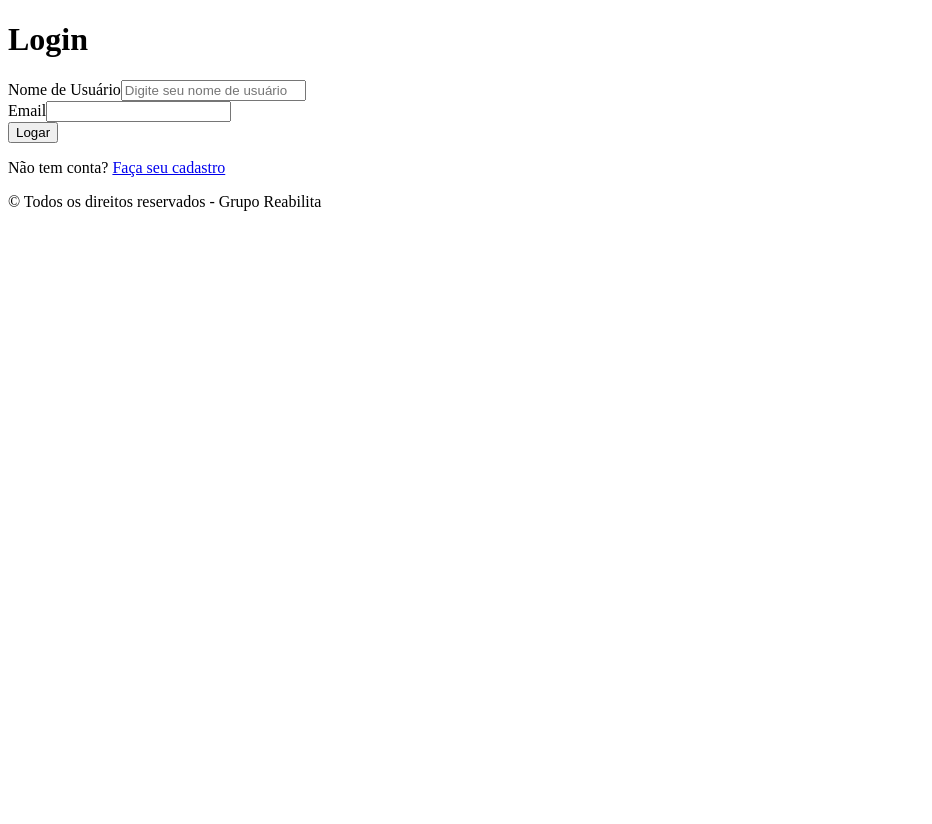
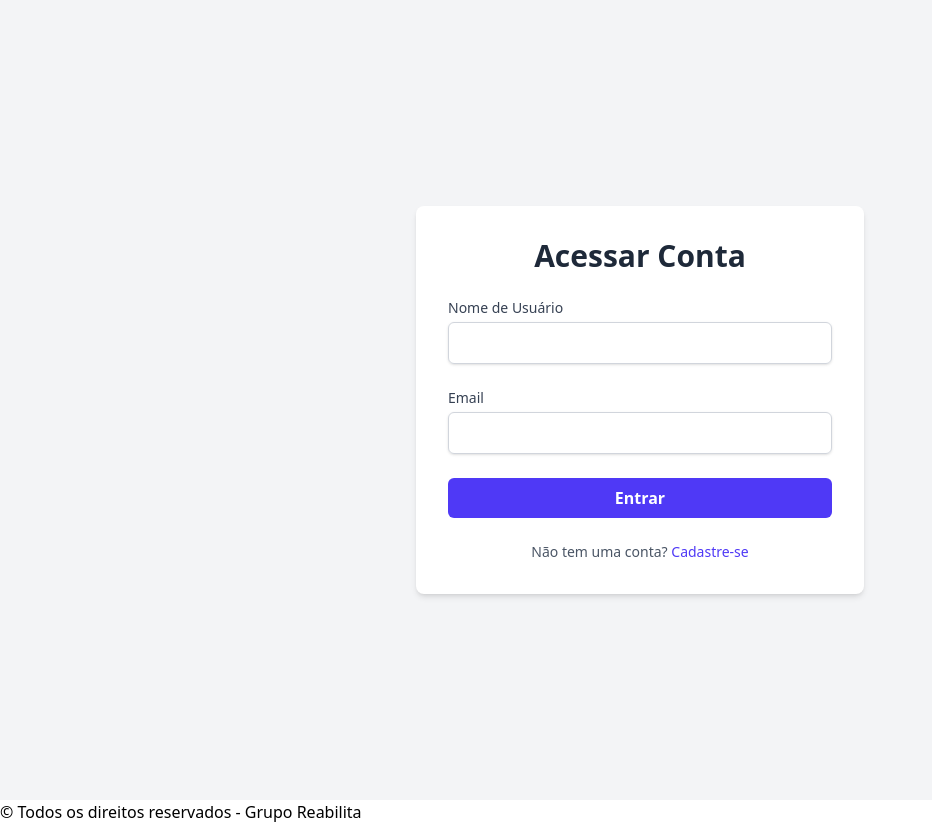
Before and after one commit to Ferreira2120/Access-Control-cp, a React app in the folder access-control-cp/: page / in a window 1280 px wide. Shown: the whole page, without its empty margins (0-932 px from the left). Before the commit the page ends 800 px from the top, so only its background shows below. Built offline with nearby package versions, Linux system fonts and the light colour scheme; the HTML template or start-up script is replaced by a standard one.

Commit message:
feat: finalizando pagina de login

```diff
--- /dev/null
+++ b/access-control-cp/src/global.css
@@ -0,0 +1,5 @@
+@import "tailwindcss";
+
+:root{
+    scroll-behavior: smooth;
+}
--- a/access-control-cp/src/main.tsx
+++ b/access-control-cp/src/main.tsx
@@ -1,6 +1,7 @@
 import { StrictMode } from 'react'
 import { createRoot } from 'react-dom/client'
 import App from './App.tsx'
+import "./global.css"
 
 import {createBrowserRouter, RouterProvider} from 'react-router-dom'
 import Login from './routes/Login/index.tsx'
--- a/access-control-cp/src/routes/Login/index.tsx
+++ b/access-control-cp/src/routes/Login/index.tsx
@@ -1,76 +1,117 @@
-import { useEffect } from 'react';
-import { useForm, type SubmitHandler } from "react-hook-form"
-import { Link} from 'react-router-dom'
-import { Usuario } from '../../types/tipoUsuario';
+import { useForm, type SubmitHandler } from "react-hook-form";
+import { Link, useNavigate } from "react-router-dom";
 
-
-type Form = {
-    nomeUsuario: string;
-    email: string;
+interface InputsLogin {
+  nomeUsuario: string;
+  email: string;
 }
 
+export default function Login() {
+  const {
+    register,
+    handleSubmit,
+    formState: { errors },
+  } = useForm<InputsLogin>();
+  const navigate = useNavigate();
 
-export default function Login(){
-    const { register, handleSubmit, formState: { errors }, reset } = useForm<FormData>();
+  const onSubmit: SubmitHandler<InputsLogin> = async (data) => {
+    try {
+      const response = await fetch(
+        `http://localhost:5001/usuarios?nomeUsuario=${data.nomeUsuario}&email=${data.email}`
+      );
+      if (!response.ok) {
+        throw new Error("Erro na rede ou o servidor não está respondendo.");
+      }
 
-    useEffect(() => {
-        document.title = "Login";
-    },[]);
+      const users = await response.json();
 
+      if (users.length > 0) {
+        const user = users[0];
+        sessionStorage.setItem("usuarioLogado", JSON.stringify(user));
+        alert(`Login bem-sucedido! Bem-vindo, ${user.nome}.`);
+        navigate("/");
+        window.location.reload();
+      } else {
+        alert("Nome de usuário ou email inválidos.");
+      }
+    } catch (error) {
+      console.error("Erro ao tentar fazer login:", error);
+      alert(
+        "Ocorreu um erro ao tentar fazer login. Verifique se o servidor backend está rodando."
+      );
+    }
+  };
 
-    const logar = async (data: Form) => {
-        try{
-            const endereco = await fetch("http://localhost:5001/usuarios");
-            const usuarios: Usuario[] = await endereco.json();
-
-            const usuario = usuarios.find(u => u.nomeUsuario === data.nomeUsuario && u.email === data.email)
-
-            if(usuario){
-                alert(`Bem vindo, ${usuario.nome}`);
-                reset();
-            } else{
-                alert("Usuário não foi encontrado")
-            }
-        }catch{
-            alert("Erro ao buscar usuário")
-        }
-    }
-
-
-    return(
-        <main className="flex flex-col items-center justify-center min-h-screen bg-gray-100 px-4">
+  return (
+    <main className="flex flex-col items-center justify-center min-h-screen bg-gray-100 px-4">
       <div className="w-full max-w-md p-8 space-y-6 bg-white rounded-lg shadow-md">
-        <h1 className="text-3xl font-bold text-center text-gray-800">Login</h1>
-        <form className="space-y-6">
+        <h1 className="text-3xl font-bold text-center text-gray-800">
+          Acessar Conta
+        </h1>
+        <form onSubmit={handleSubmit(onSubmit)} className="space-y-6">
           <div>
-            <label htmlFor="nomeUsuario" className="block text-sm font-medium text-gray-700">Nome de Usuário</label>
+            <label
+              htmlFor="nomeUsuario"
+              className="block text-sm font-medium text-gray-700"
+            >
+              Nome de Usuário
+            </label>
             <input
-                placeholder="Digite seu nome de usuário"
-                type="text"
-                {...register("nomeUsuario", {required: true})}
-                className="w-full px-3 py-2 mt-1 border border-gray-300 rounded-md shadow-sm focus:outline-none focus:ring-blue-500 focus:border-blue-500"
+              id="nomeUsuario"
+              type="text"
+              {...register("nomeUsuario", {
+                required: "O nome de usuário é obrigatório",
+              })}
+              className="w-full px-3 py-2 mt-1 border border-gray-300 rounded-md shadow-sm focus:outline-none focus:ring-indigo-500 focus:border-indigo-500"
             />
-            {errors.nomeUsuario}
+            {errors.nomeUsuario && (
+              <p className="mt-2 text-sm text-red-600">
+                {errors.nomeUsuario.message}
+              </p>
+            )}
           </div>
           <div>
-            <label htmlFor="email" className="block text-sm font-medium text-gray-700">Email</label>
+            <label
+              htmlFor="email"
+              className="block text-sm font-medium text-gray-700"
+            >
+              Email
+            </label>
             <input
               id="email"
               type="email"
-              className="w-full px-3 py-2 mt-1 border border-gray-300 rounded-md shadow-sm focus:outline-none focus:ring-blue-500 focus:border-blue-500"
+              {...register("email", {
+                required: "O email é obrigatório",
+                pattern: {
+                  value: /^\S+@\S+\.\S+$/,
+                  message: "Por favor, insira um endereço de email válido",
+                },
+              })}
+              className="w-full px-3 py-2 mt-1 border border-gray-300 rounded-md shadow-sm focus:outline-none focus:ring-indigo-500 focus:border-indigo-500"
             />
+            {errors.email && (
+              <p className="mt-2 text-sm text-red-600">
+                {errors.email.message}
+              </p>
+            )}
           </div>
-          <button type="submit" className="w-full px-4 py-2 font-bold text-white bg-blue-600 rounded-md hover:bg-blue-700 focus:outline-none focus:ring-2 focus:ring-offset-2 focus:ring-blue-500">
-            Logar
+          <button
+            type="submit"
+            className="w-full px-4 py-2 font-bold text-white bg-indigo-600 rounded-md hover:bg-indigo-700 focus:outline-none focus:ring-2 focus:ring-offset-2 focus:ring-indigo-500"
+          >
+            Entrar
           </button>
         </form>
         <p className="text-sm text-center text-gray-600">
-          Não tem conta?{' '}
-          <Link to="/cadastro" className="font-medium text-blue-600 hover:text-blue-500">
-            Faça seu cadastro
+          Não tem uma conta?{" "}
+          <Link
+            to="/cadastro"
+            className="font-medium text-indigo-600 hover:text-indigo-500"
+          >
+            Cadastre-se
           </Link>
         </p>
       </div>
     </main>
-    );
+  );
 }
```
